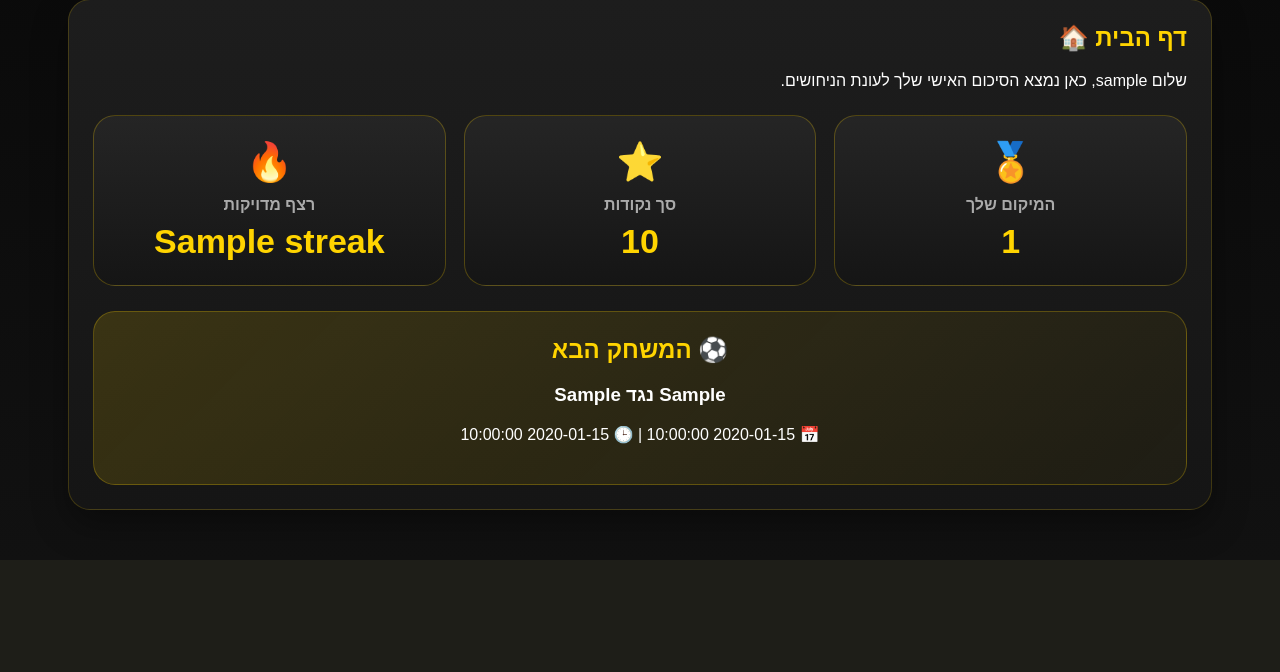
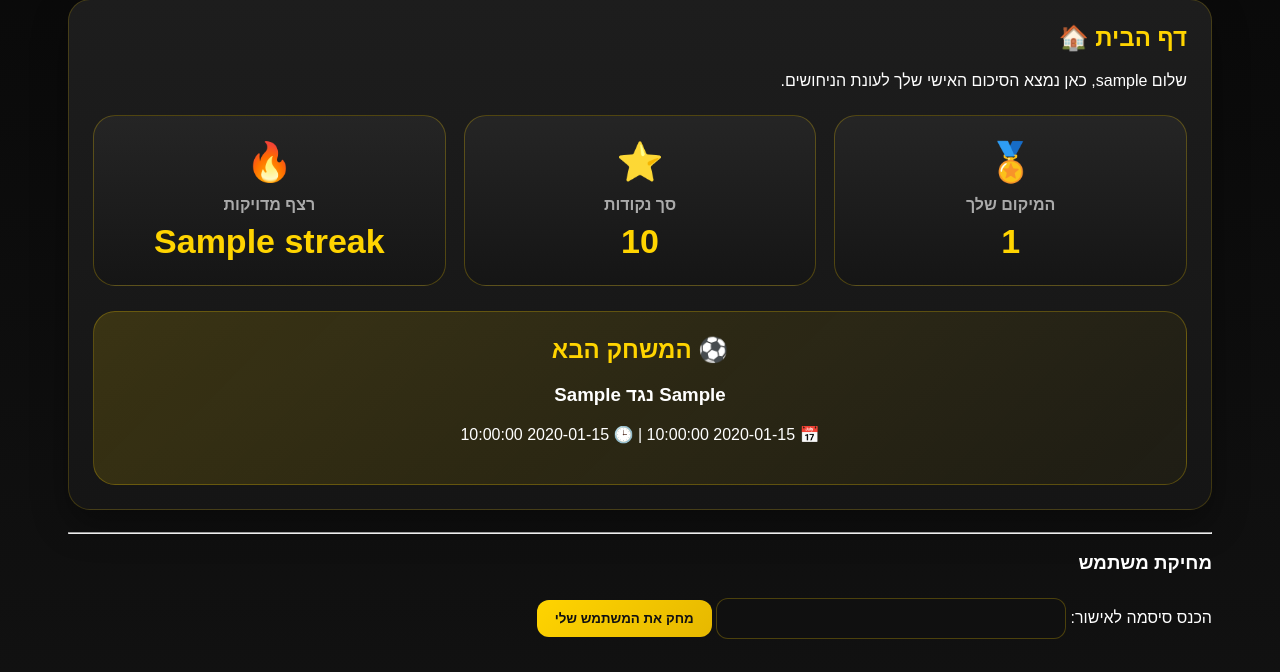
Before and after one commit to Lirkan800/maccabi-netanya-predictions, a Flask app: template templates/account.html in a window 1280 px wide. Shown: the part 473-1145 px from the top of the page. Before the commit the page ends 1033 px from the top, so only its background shows below. Run offline with Flask 3, Linux system fonts and the light colour scheme; the template is opened without the code that fills it: most values are stand-ins (such as "Sample title", 1, 10 or a date in 2020).

Commit message:
Add self delete account option

```diff
--- a/templates/account.html
+++ b/templates/account.html
@@ -176,4 +176,21 @@
     </div>
 </div>
 
+<hr>
+
+<h3>מחיקת משתמש</h3>
+
+<form method="POST" onsubmit="return confirm('בטוח שאתה רוצה למחוק את המשתמש שלך? פעולה זו לא ניתנת לביטול');">
+    <label>הכנס סיסמה לאישור:</label>
+    <input type="password" name="delete_password" required>
+
+    <button type="submit" class="danger-btn">
+        מחק את המשתמש שלי
+    </button>
+</form>
+
+{% if error %}
+    <p class="error">{{ error }}</p>
+{% endif %}
+
 {% endblock %}
```
Also changed, not shown: data/app.db (added).
